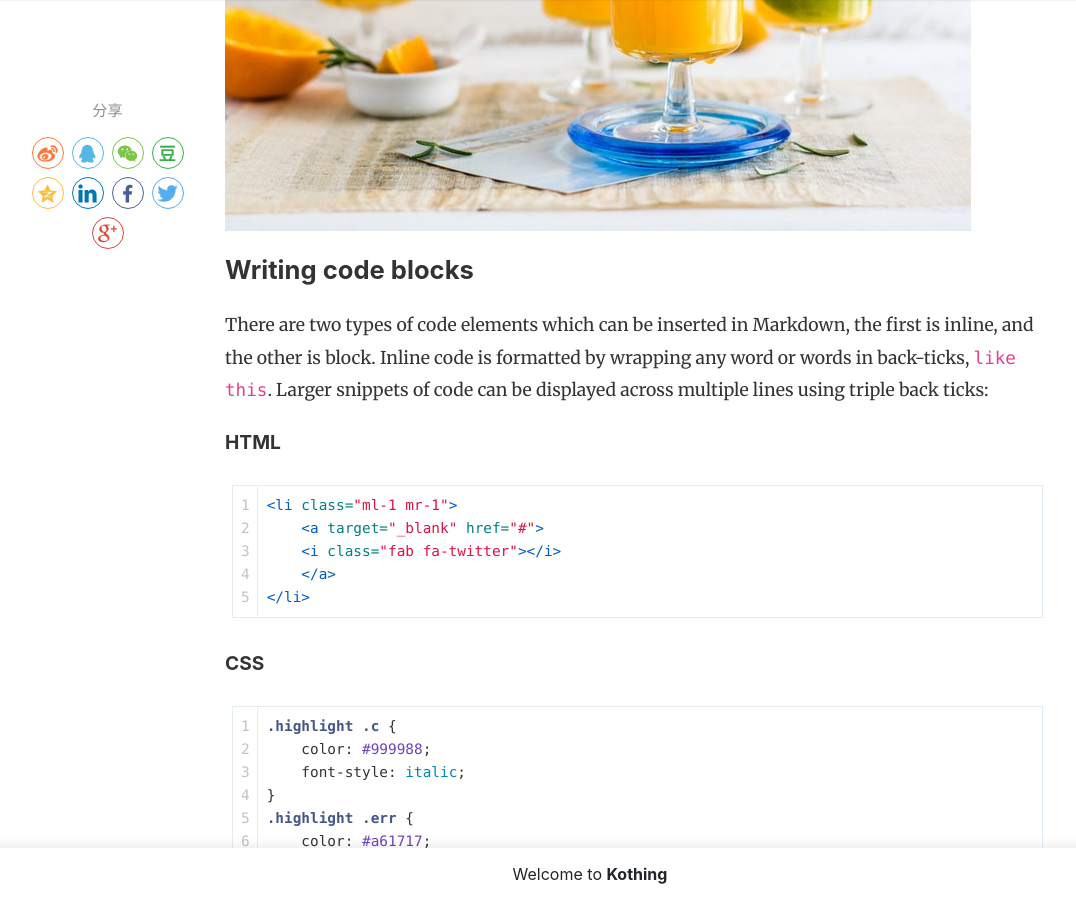
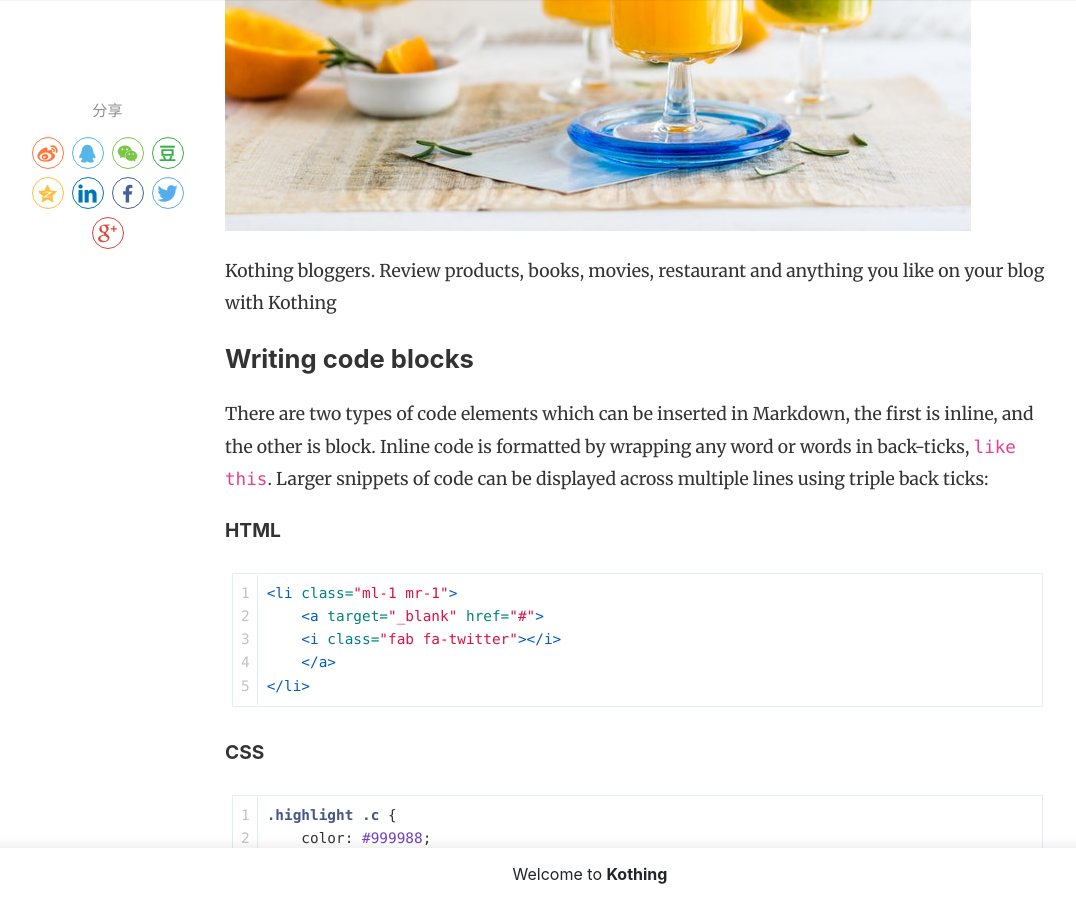
Before and after one commit to kothing/kothing.github.io, a Jekyll site: the page built from _posts/2019-01-01-tree-of-codes.md, in a window 1280 px wide and 900 px high, scrolled down 619 px. Shown: the whole window, without its empty margins (50-1126 px from the left). Built offline with Jekyll 4.4.1, drawn with Linux system fonts in a browser that asks for light colours; nearby versions of some CDN libraries; comment, search, counter and statistics services are not loaded.

Commit message:
Update 2019-01-01-tree-of-codes.md

```diff
--- a/_posts/2019-01-01-tree-of-codes.md
+++ b/_posts/2019-01-01-tree-of-codes.md
@@ -7,6 +7,9 @@ featured: true
 rating: 5.0
 image: assets/images/9.jpg
 ---
+
+Kothing bloggers. Review products, books, movies, restaurant and anything you like on your blog with Kothing
+
 ## Writing code blocks
 
 There are two types of code elements which can be inserted in Markdown, the first is inline, and the other is block. Inline code is formatted by wrapping any word or words in back-ticks, `like this`. Larger snippets of code can be displayed across multiple lines using triple back ticks:
```
